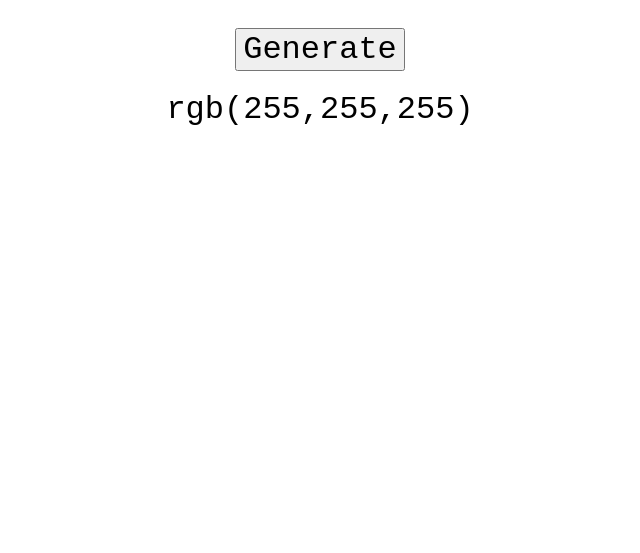
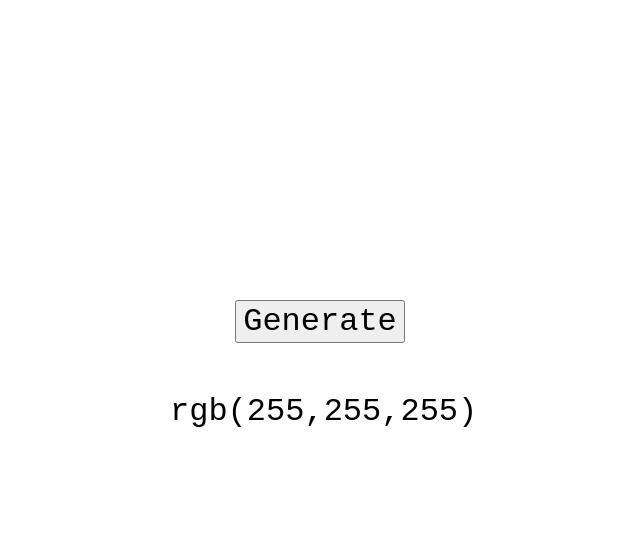
Before and after one commit to robertchrobak/Colors, a plain HTML site: page index.html in a window 1280 px wide. Shown: the whole page, without its empty margins (320-960 px from the left). Drawn offline with Linux system fonts and the light colour scheme.

Commit message:
Centered content on page

```diff
--- a/index.html
+++ b/index.html
@@ -10,12 +10,12 @@
   </head>
 
   <body>
-
-    <button onclick="changeColor()">Generate</button>
-    <div id="randomColorOutput">
-      rgb(<span id="redValue">255,</span><span id="greenValue">255,</span><span id="blueValue">255</span>)
+    <div class="container">
+      <button onclick="changeColor()">Generate</button>
+      <div id="randomColorOutput">
+        rgb(<span id="redValue">255,</span><span id="greenValue">255,</span><span id="blueValue">255</span>)
+      </div>
     </div>
-
   </body>
 
   <script src="script.js"></script>
--- a/styles.css
+++ b/styles.css
@@ -1,15 +1,26 @@
 body {
   font-family: monospace;
   font-size: 2rem;
+}
+
+.container {
+  height: 300px;
+  width: 300px;
+  position: absolute;
+  top:0;
+	bottom: 0;
+	left: 0;
+	right: 0;
+	margin: auto;
   text-align: center;
 }
 
 button {
   font-family: monospace;
   font-size: 2rem;
-  margin-top: 20px;
+  margin-top: 50px;
 }
 
 #randomColorOutput {
-  padding-top: 20px;
+  padding-top: 50px;
 }
```
